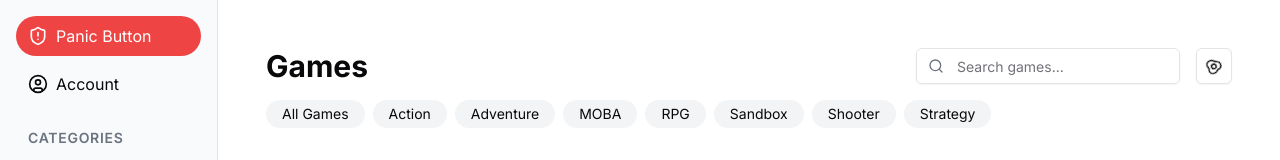
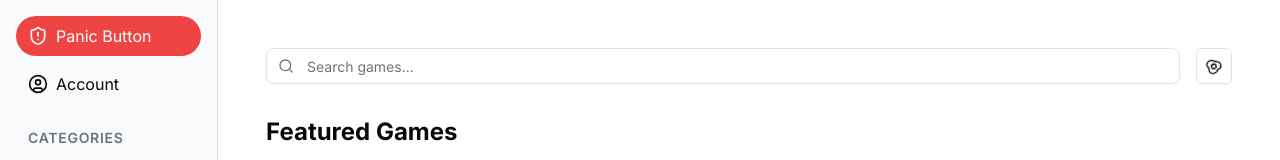
Before and after one commit to codify4/sneaky-games, a Next.js app: page /games in a window 1280 px wide. Shown: the top 160 px of the page. Built offline with nearby package versions, Linux system fonts and the light colour scheme; grey boxes are pictures that could not be loaded.

Commit message:
small fixes

```diff
--- a/app/games/page.tsx
+++ b/app/games/page.tsx
@@ -10,7 +10,10 @@ import { useState } from 'react'
 
 export default function GamesPage() {
   const [searchValue, setSearchValue] = useState<string>("");
+  const [categoryValue, setCategoryValue] = useState("All Games");
+
   const searchedGames = data.filter((game) => game.title.toLowerCase().includes(searchValue.toLowerCase()));
+  const filteredGames = data.filter((game) => game.tags.includes(categoryValue.toLocaleLowerCase()));
 
   return (
     <div className="flex min-h-screen">
@@ -20,16 +23,15 @@ export default function GamesPage() {
         <div className="container mx-auto p-6 md:p-8 lg:p-12">
           <header className="mb-8 space-y-4">
             <div className="flex flex-col lg:flex-row lg:items-center justify-between">
-              <h1 className="text-3xl font-bold">Games</h1>
-              <div className="flex flex-row items-center gap-4">
-                <div className="relative w-64 md:w-auto">
+              <div className="flex flex-row items-center gap-4 w-full">
+                <div className="relative w-full">
                   <Search className="absolute left-3 top-1/2 h-4 w-4 -translate-y-1/2 transform text-gray-500" />
                   <Input
                     value={searchValue}
                     onChange={(e) => setSearchValue(e.target.value)}
                     type="search"
                     placeholder="Search games..."
-                    className="pl-10"
+                    className="pl-10 w-full py-4 rounded-lg"
                   />
                 </div>
                 <a href="/easteregg">
@@ -40,17 +42,18 @@ export default function GamesPage() {
               </div>
             </div>
 
-            {/* Category Pills */}
+            {/* Category Pills
             <div className="flex flex-wrap gap-2">
               {categories.map((category) => (
                 <button
                   key={category}
                   className="rounded-full bg-gray-100 px-4 py-1 text-sm hover:bg-neon hover:text-neon-foreground"
+                  onClick={() => setCategoryValue(category)}
                 >
                   {category}
                 </button>
               ))}
-            </div>
+            </div> */}
           </header>
 
           {/* Featured Games Section */}
```
